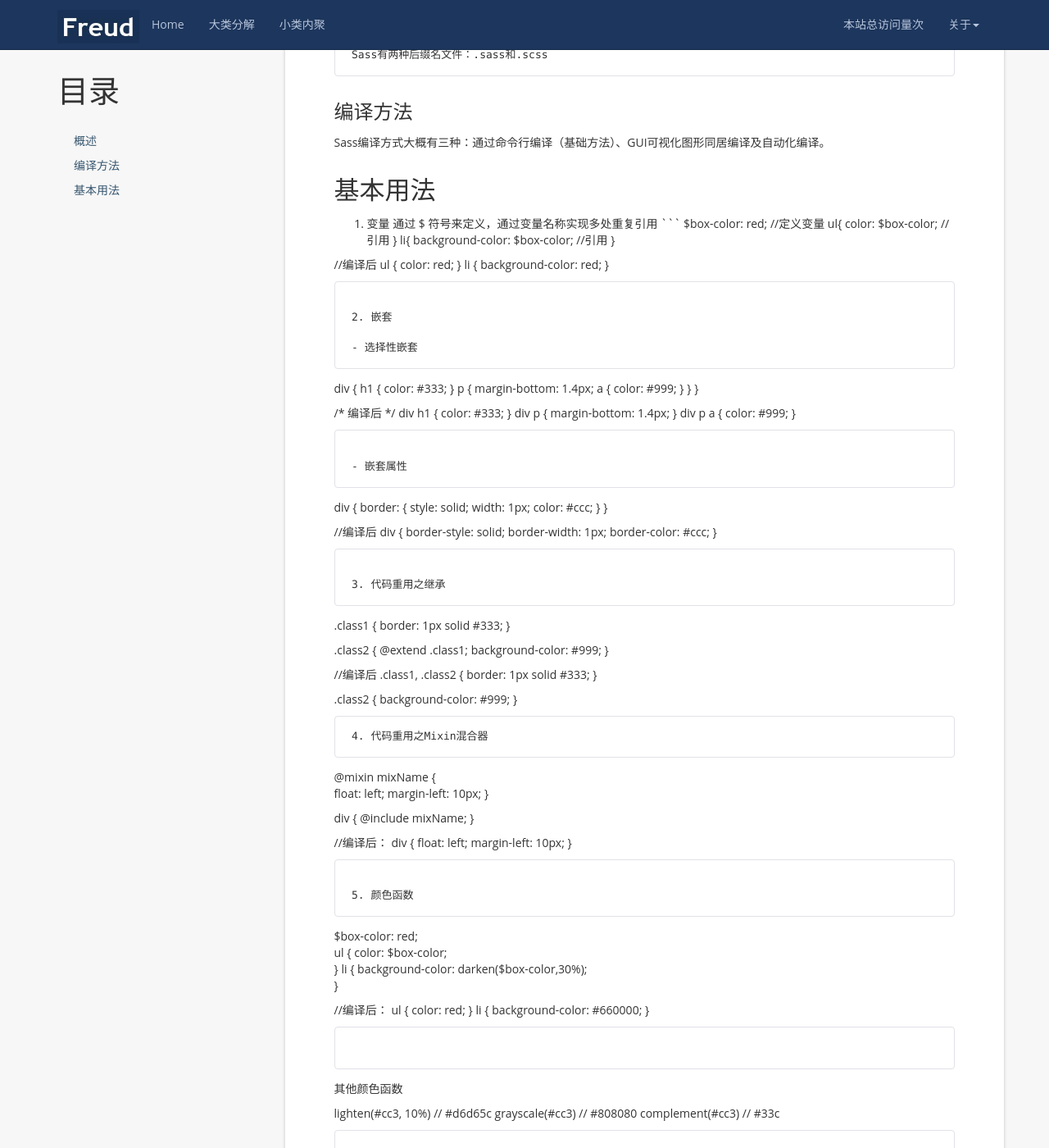
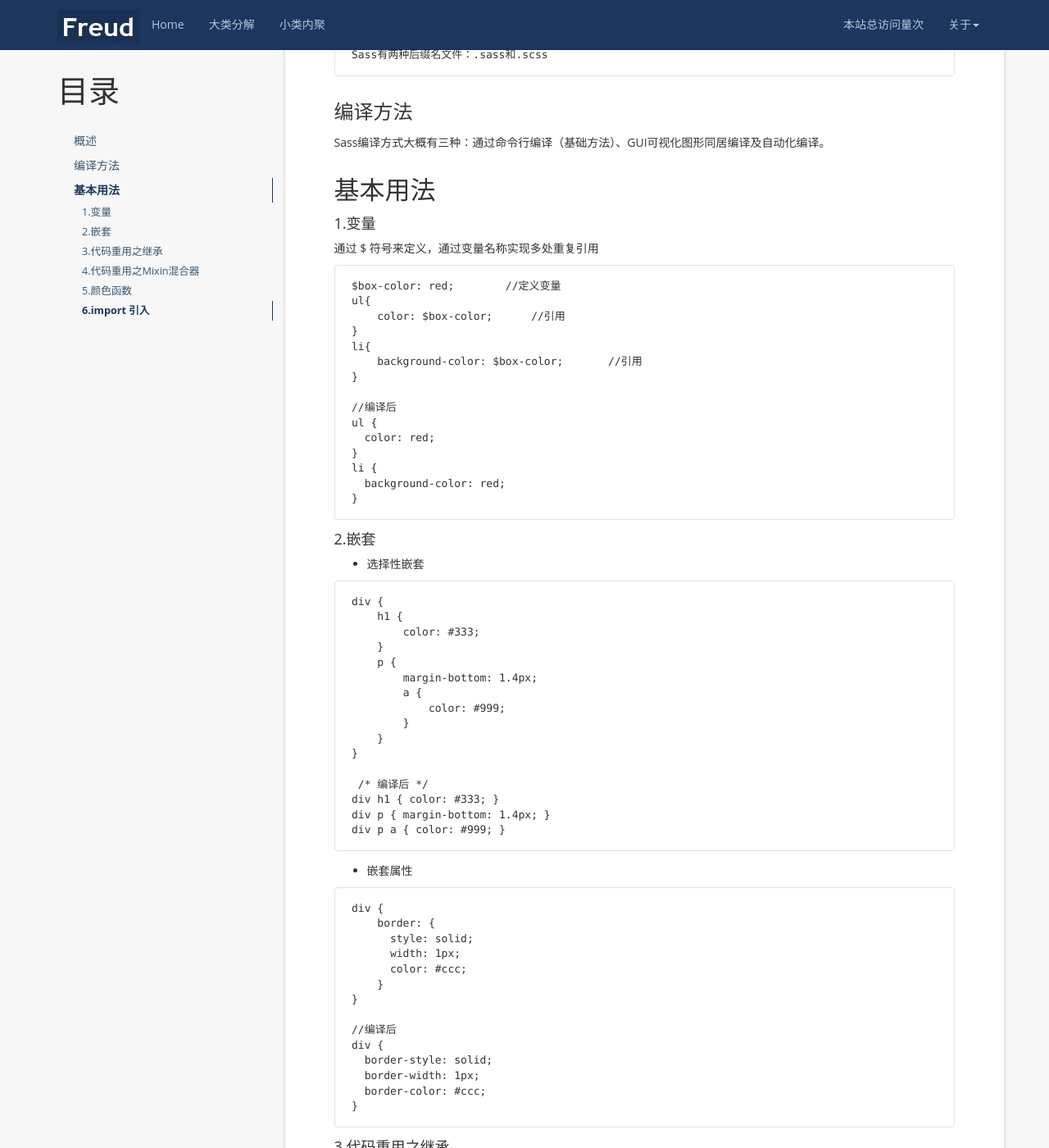
Before and after one commit to rocmac/rocmac.github.io, a Jekyll site: the page built from _posts/2019-04-02-Sass-basic-concepts.markdown, in a window 1280 px wide and 1400 px high, scrolled down 555 px. Shown: the whole window at 82% size. Built offline with Jekyll 4.4.1, drawn with Linux system fonts in a browser that asks for light colours; nearby versions of some CDN libraries; a script that is not in the unit is left out; comment, search, counter and statistics services are not loaded; some of the changed text lies outside the part shown.

Commit message:
modify markdown style

````diff
--- a/_posts/2019-03-12-flutter-study-resources.markdown
+++ b/_posts/2019-03-12-flutter-study-resources.markdown
@@ -9,6 +9,7 @@ tag: Js, Flutter] # add tag
 * content
 {:toc}
 
+
 Flutter 中文网：
 https://flutterchina.club/widgets-intro/
 
--- a/_posts/2019-03-13-Dart-basic-concepts.markdown
+++ b/_posts/2019-03-13-Dart-basic-concepts.markdown
@@ -8,6 +8,7 @@ tag: [Dart, Flutter] # add tag
 
 * content
 {:toc}
+
 
 ### Dart的一些概念
 ---
--- a/_posts/2019-03-20-Vuex-basic-concepts.markdown
+++ b/_posts/2019-03-20-Vuex-basic-concepts.markdown
@@ -8,6 +8,7 @@ tag: [Vuex, Javascript] # add tag
 
 * content
 {:toc}
+
 
 ### 需调用 Vue.use(Vuex)
 
--- a/_posts/2019-04-02-Sass-basic-concepts.markdown
+++ b/_posts/2019-04-02-Sass-basic-concepts.markdown
@@ -21,7 +21,8 @@ Sass有两种后缀名文件：.sass和.scss
 Sass编译方式大概有三种：通过命令行编译（基础方法）、GUI可视化图形同居编译及自动化编译。
 
 ## 基本用法
-1. 变量
+#### 1.变量
+
 通过 $ 符号来定义，通过变量名称实现多处重复引用
 ```
 $box-color: red;        //定义变量
@@ -41,9 +42,10 @@ li {
 }
 ```
 
-2. 嵌套
+#### 2.嵌套
 
 - 选择性嵌套
+
 ```
 div {
     h1 {
@@ -64,6 +66,7 @@ div p a { color: #999; }
 ```
 
 - 嵌套属性
+
 ```
 div {
     border: {
@@ -81,7 +84,8 @@ div {
 }
 ```
 
-3. 代码重用之继承
+#### 3.代码重用之继承
+
 ```
 .class1 {
     border: 1px solid #333;
@@ -101,7 +105,9 @@ div {
   background-color: #999;
 }
 ```
-4. 代码重用之Mixin混合器
+
+#### 4.代码重用之Mixin混合器
+
 ```
 @mixin mixName {
     float: left;
@@ -120,7 +126,8 @@ div {
 
 ```
 
-5. 颜色函数
+#### 5.颜色函数
+
 ```
 $box-color: red;
 ul {
@@ -147,7 +154,8 @@ grayscale(#cc3) // #808080
 complement(#cc3) // #33c
 ```
 
-6. import 引入
+#### 6.import 引入
+
 ```
 @import ‘partial’       //导入名为“_partial.scss”的文件
 @import ‘toolbar.css’       //导入名为“toolbar.css”的文件
````
Also changed, not shown: README.md, 2 other files.
